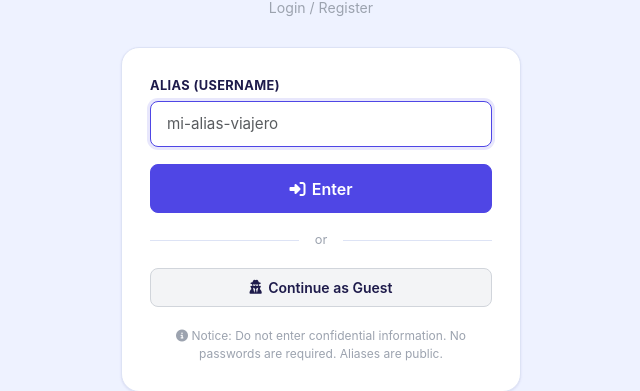
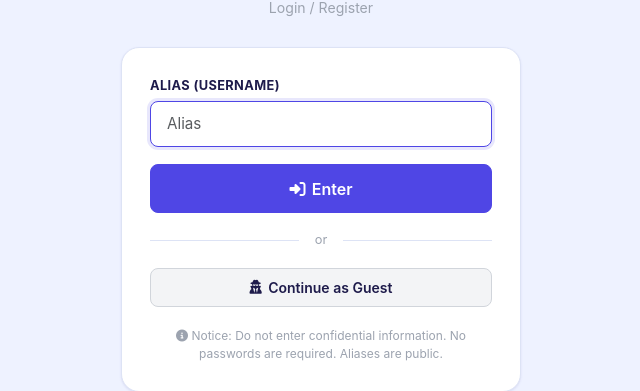
Before and after one commit to algomlop/TravelPacker, a Flask app: page / in a window 1280 px wide. Shown: the part 265-656 px from the top of the page, without its empty margins (319-959 px from the left). Run offline with Flask 3, Linux system fonts and the light colour scheme.

Commit message:
Update index.html

```diff
--- a/templates/index.html
+++ b/templates/index.html
@@ -19,7 +19,7 @@
                         <input type="text" name="alias" class="form-control"
                                style="font-size:0.95rem;padding:0.65rem 1rem;"
                                required autofocus autocomplete="username"
-                               placeholder="mi-alias-viajero">
+                               placeholder="Alias">
                     </div>
                     <button type="submit" class="btn btn-primary btn-lg btn-block">
                         <i class="fas fa-sign-in-alt"></i> {{ t('login_btn') }}
```
